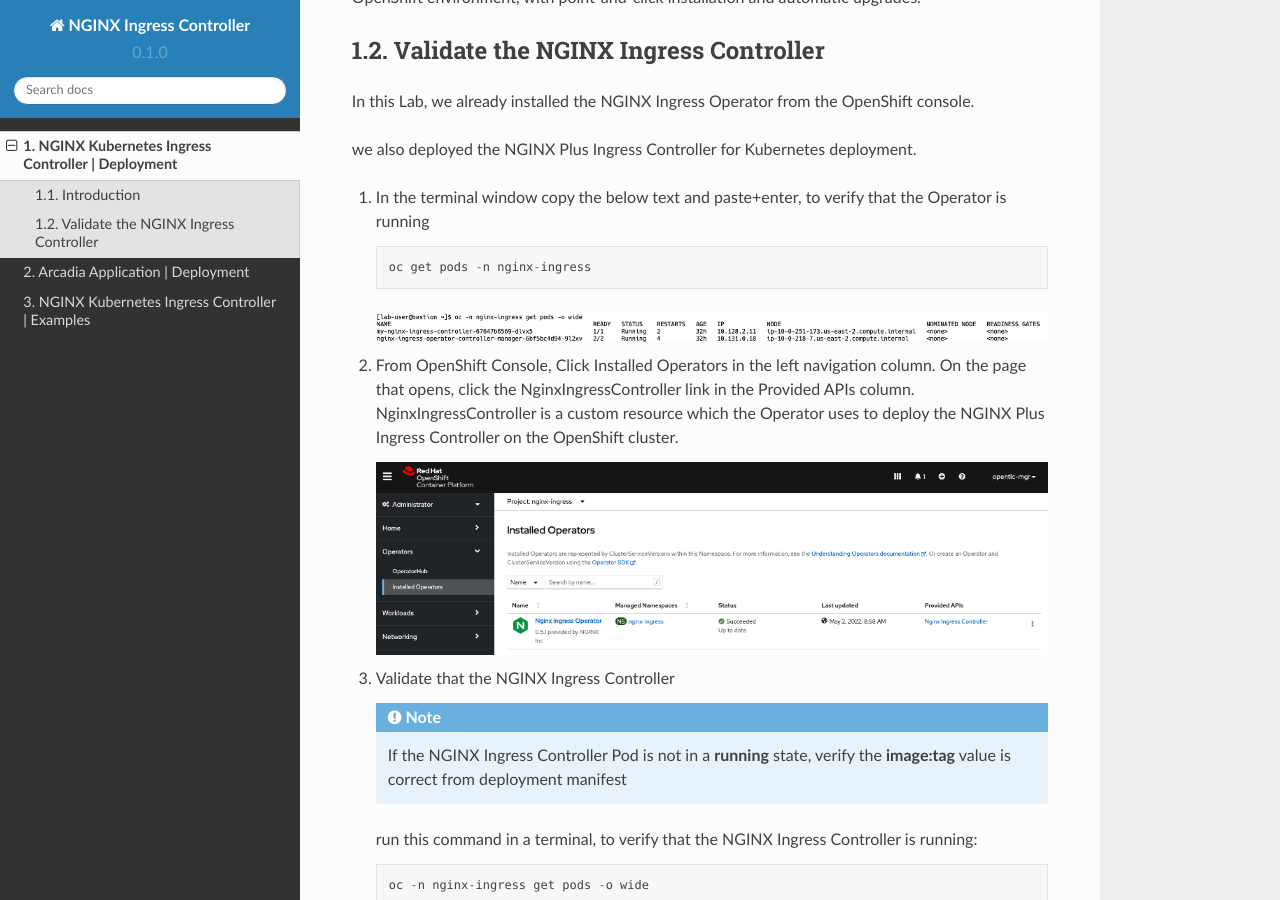
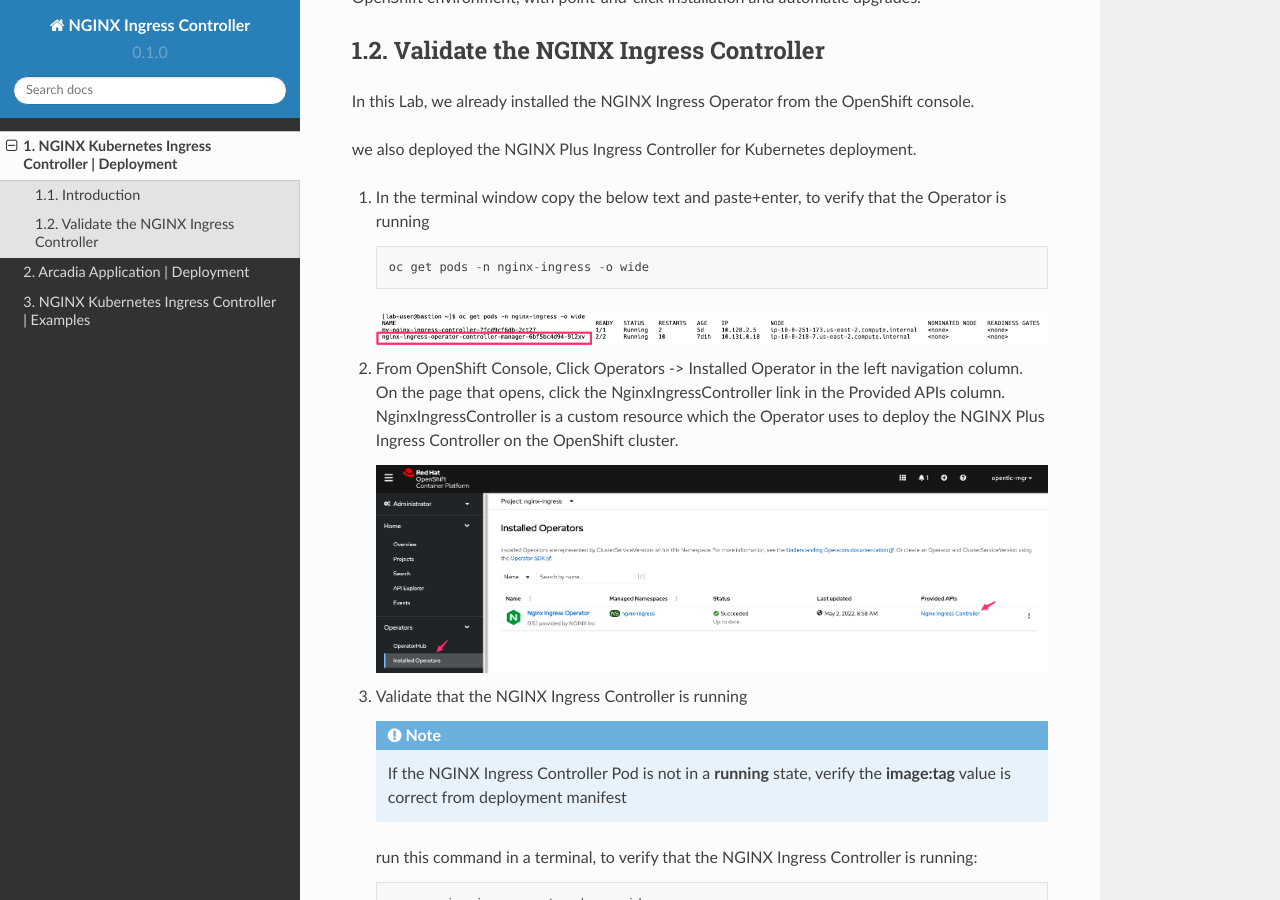
Before and after one commit to GBond/nginx-ingress-openshift-lab, a Sphinx documentation site: the page built from docs/source/lab01.rst, in a window 1280 px wide and 900 px high, scrolled down 1807 px. Built offline with Sphinx 7.4.7 and the Read the Docs theme 2.0.0, drawn with Linux system fonts in a browser that asks for light colours.

Commit message:
changed diagrams

```diff
--- a/docs/source/lab01.rst
+++ b/docs/source/lab01.rst
@@ -48,15 +48,15 @@
 
    .. code-block::
 
-      oc get pods -n nginx-ingress
+      oc get pods -n nginx-ingress -o wide
 
    |image24|
 
-2. From OpenShift Console, Click Installed Operators in the left navigation column. On the page that opens, click the NginxIngressController link in the Provided APIs column. NginxIngressController is a custom resource which the Operator uses to deploy the NGINX Plus Ingress Controller on the OpenShift cluster.
+2. From OpenShift Console, Click Operators -> Installed Operator in the left navigation column. On the page that opens, click the NginxIngressController link in the Provided APIs column. NginxIngressController is a custom resource which the Operator uses to deploy the NGINX Plus Ingress Controller on the OpenShift cluster.
 
    |image24-2|
 
-3. Validate that the NGINX Ingress Controller
+3. Validate that the NGINX Ingress Controller is running
 
    .. note:: If the NGINX Ingress Controller Pod is not in a **running** state, verify the **image:tag** value is correct from deployment manifest
 
```
Also changed, not shown: other parts of docs/source/lab01.rst (+2 -1 lines), docs/source/images/image24-2.png, docs/source/images/image24-3.png (added), docs/source/images/image24.png, docs/source/images/image27.png, docs/source/images/image28.png, docs/source/images/image29.png.
